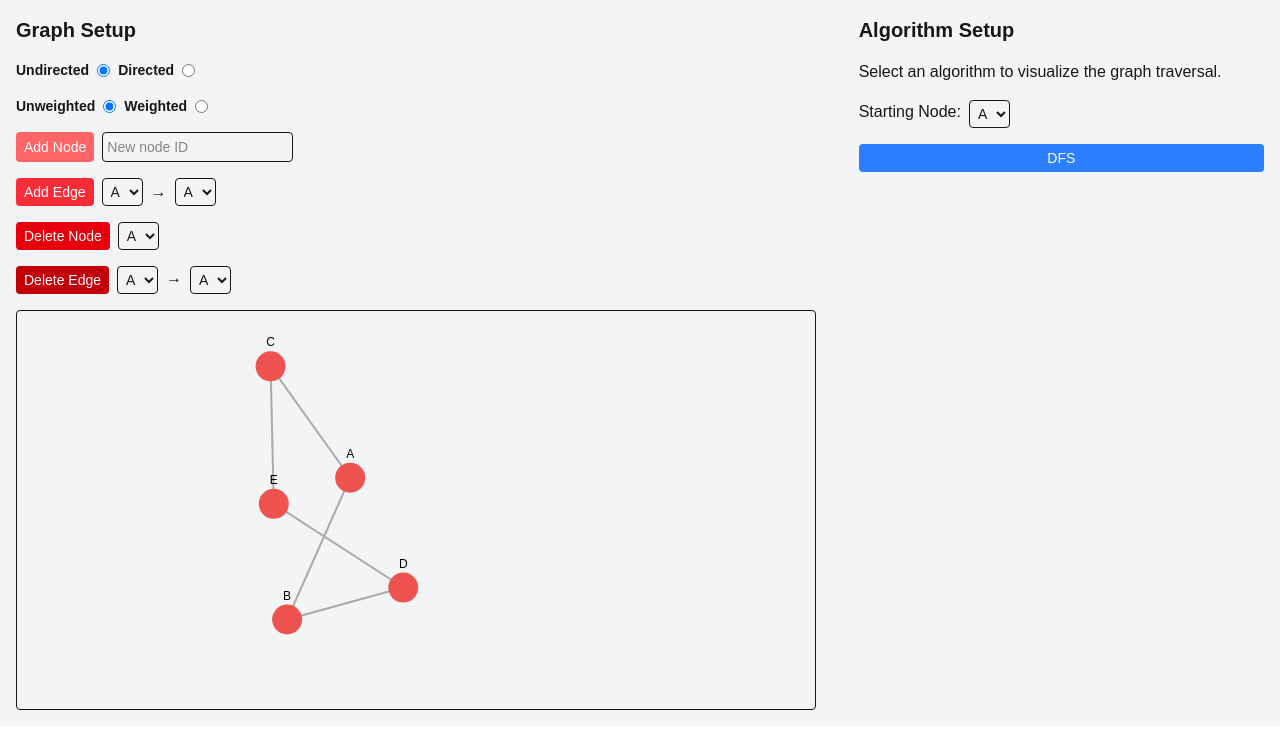
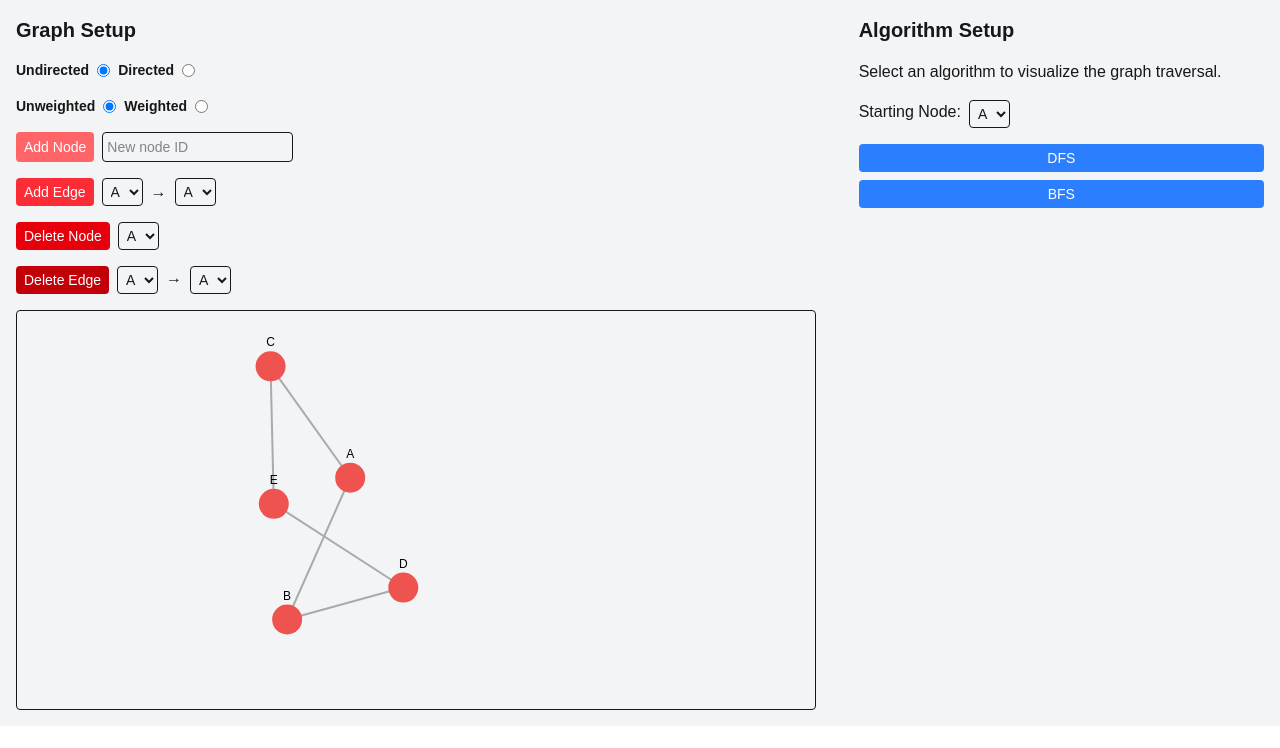
Before and after one commit to kimestelle/algorithm-visualizer, a Next.js app: page / in a window 1280 px wide. Shown: the top 748 px of the page. Built offline with nearby package versions, Linux system fonts and the light colour scheme.

Commit message:
bfs implemented

```diff
--- /dev/null
+++ b/src/app/algorithms/bfs.ts
@@ -0,0 +1,74 @@
+// bfs.ts
+import { GraphData, TraversalLogEntry, TraversalResult } from "../types";
+
+export function runBFS(graph: GraphData, startId?: string): TraversalResult {
+  if (graph.isWeighted) throw new Error("BFS does not run on a weighted graph");
+  if (!startId || !graph.nodes.some(n => n.id === startId)) {
+    throw new Error("Invalid or missing start node");
+  }
+
+  const discovered = new Map<string, boolean>();
+  const parent = new Map<string, string | null>();
+  const result: string[] = [];
+  const log: Record<string, number> = {};
+  const steps: TraversalLogEntry[] = [];
+  const fullDisplay: string[] = [];
+  const nodeAnnotations: Record<string, string> = {};
+
+
+  // Initialize discovered and parent for all vertices
+  for (const { id } of graph.nodes) {
+    discovered.set(id, false);
+    parent.set(id, null);
+  }
+
+  // Start BFS from the source node
+  const queue: string[] = [];
+  queue.push(startId);
+  discovered.set(startId, true);
+  result.push(startId);
+  log[startId] = 0;
+  nodeAnnotations[startId] = "1";
+
+  while (queue.length > 0) {
+    const v = queue.shift()!;
+
+    // Record current step
+    const visitedList = result;
+    const structure = [...queue];
+    const stepDisplay = `Current: ${v} | Queue: ${structure.join(' → ')} | Visited: ${visitedList.join(', ')}`;
+
+    steps.push({
+      current: v,
+      visited: visitedList,
+      structure,
+      display: stepDisplay,
+      nodeAnnotations: { ...nodeAnnotations }
+    });
+    fullDisplay.push(stepDisplay);
+
+    // Process all adjacent vertices
+    const neighbors = graph.edges
+      .filter(e => e.node1 === v || (!graph.isDirected && e.node2 === v))
+      .map(e => e.node1 === v ? e.node2 : e.node1);
+
+    for (const u of neighbors) {
+      if (!discovered.get(u)) {
+        discovered.set(u, true);
+        queue.push(u);
+        parent.set(u, v);
+        result.push(u);
+        log[u] = result.length - 1;
+        nodeAnnotations[u] = String(result.length);
+      }
+    }
+  }
+
+  return {
+    traversal: result,
+    log,
+    steps,
+    display: fullDisplay.join("\n"),
+    nodeAnnotations
+  };
+}
--- a/src/app/algorithms/dfs.ts
+++ b/src/app/algorithms/dfs.ts
@@ -1,16 +1,18 @@
 import { GraphData, TraversalLogEntry, TraversalResult } from "../types";
 
-export function runDFS(graph: GraphData, startId: string): TraversalResult {
+export function runDFS(graph: GraphData, startId?: string): TraversalResult {
   if (graph.isWeighted) throw new Error("DFS does not run on a weighted graph");
 
-    const visited = new Set<string>();
-    const result: string[] = [];
-    const log: Record<string, number> = {};
-    const steps: TraversalLogEntry[] = [];
+  const visited    = new Set<string>();
+  const result     : string[] = [];
+  const log        : Record<string, number> = {};
+  const steps      : TraversalLogEntry[] = [];
   const fullDisplay: string[] = [];
   const nodeAnnotations: Record<string, string> = {};
 
-    const stack = [startId];
+  // helper that empties stack in a standard DFS
+  function processComponent(initial: string) {
+    const stack = [initial];
 
     while (stack.length > 0) {
       const node = stack.pop()!;
@@ -19,39 +21,51 @@ export function runDFS(graph: GraphData, startId: string): TraversalResult {
       visited.add(node);
       log[node] = result.length;
       result.push(node);
+      nodeAnnotations[node] = String(result.length);
 
-      // label nodes with visit order
-      nodeAnnotations[node] = String(result.length);
-    //update data structures
+      // record one step
       const visitedList = Array.from(visited);
-      const structure = [...stack];
-      //log intermediate step
-      const stepDisplay = `Current: ${node} | Stack: ${structure.join(' → ')} | Visited (In order): ${visitedList.join(', ')}`;
+      const structure   = [...stack];
+      const stepDisplay = `Current: ${node} | Stack: ${structure.join(' → ')} | Visited: ${visitedList.join(', ')}`;
 
       steps.push({
         current: node,
         visited: visitedList,
         structure,
         display: stepDisplay,
-        nodeAnnotations: { ...nodeAnnotations }, });
-      //store all steps so far to display on screen
+        nodeAnnotations: { ...nodeAnnotations }
+      });
       fullDisplay.push(stepDisplay);
 
+      // push all unvisited neighbors
       const neighbors = graph.edges
         .filter(e => e.node1 === node || (!graph.isDirected && e.node2 === node))
-        .map(e => (e.node1 === node ? e.node2 : e.node1))
+        .map(e => e.node1 === node ? e.node2 : e.node1)
         .filter(n => !visited.has(n));
 
       for (let i = neighbors.length - 1; i >= 0; i--) {
         stack.push(neighbors[i]);
       }
     }
+  }
+
+  // 1) Optionally start from a preferred node
+  if (startId && graph.nodes.some(n => n.id === startId)) {
+    processComponent(startId);
+  }
+
+  // 2) Then sweep through *all* nodes to catch disconnected ones
+  for (const { id } of graph.nodes) {
+    if (!visited.has(id)) {
+      processComponent(id);
+    }
+  }
 
   return {
-      traversal: result,
+    traversal     : result,
     log,
     steps,
-      display: fullDisplay.join('\n'),
+    display       : fullDisplay.join("\n"),
     nodeAnnotations
   };
 }
--- a/src/app/algorithms/index.ts
+++ b/src/app/algorithms/index.ts
@@ -1,4 +1,5 @@
 import { runDFS } from "./dfs";
+import { runBFS } from "./bfs";
 import { GraphData, TraversalResult } from "../types";
 
 export type TraversalFunction = (graph: GraphData, startId: string) => TraversalResult;
@@ -12,5 +13,9 @@ export const algorithmMap: Record<string, AlgorithmEntry> = {
   dfs: {
     run: runDFS,
     description: "Depth-First Search (DFS) traverses a graph by exploring as far as possible along each branch before backtracking to the last un-visited node and repeating the process. It uses a stack to keep track of nodes to visit next.",
+  },
+  bfs: {
+    run: runBFS,
+    description: "Breadth-First Search (BFS) traverses a graph by exploring all neighbors of a node before moving to the next level of neighbors. It uses a queue to keep track of nodes to visit next.",
   }
 };
--- a/src/app/page.tsx
+++ b/src/app/page.tsx
@@ -213,8 +213,21 @@ export default function Home() {
       </select>
     </div>
 
-    {/* select algorithm */}
-    <button className={`${selectedAlgo === 'dfs' ? 'bg-blue-200' : 'bg-blue-500'} text-white px-2 py-1 rounded text-sm cursor-pointer`} onClick={() => runAlgorithm("dfs")}>DFS</button>
+   {/* select algorithm */}
+<div className="flex flex-col gap-2">
+  <button
+    className={`${selectedAlgo === 'dfs' ? 'bg-blue-200' : 'bg-blue-500'} text-white px-2 py-1 rounded text-sm cursor-pointer`}
+    onClick={() => runAlgorithm("dfs")}
+  >
+    DFS
+  </button>
+  <button
+    className={`${selectedAlgo === 'bfs' ? 'bg-blue-200' : 'bg-blue-500'} text-white px-2 py-1 rounded text-sm cursor-pointer`}
+    onClick={() => runAlgorithm("bfs")}
+  >
+    BFS
+  </button>
+</div>
 
     {/* display traversal results */}
     <p className="text-sm italic text-gray-600">
```
Lines whose indentation alone changed are shown as unchanged.
